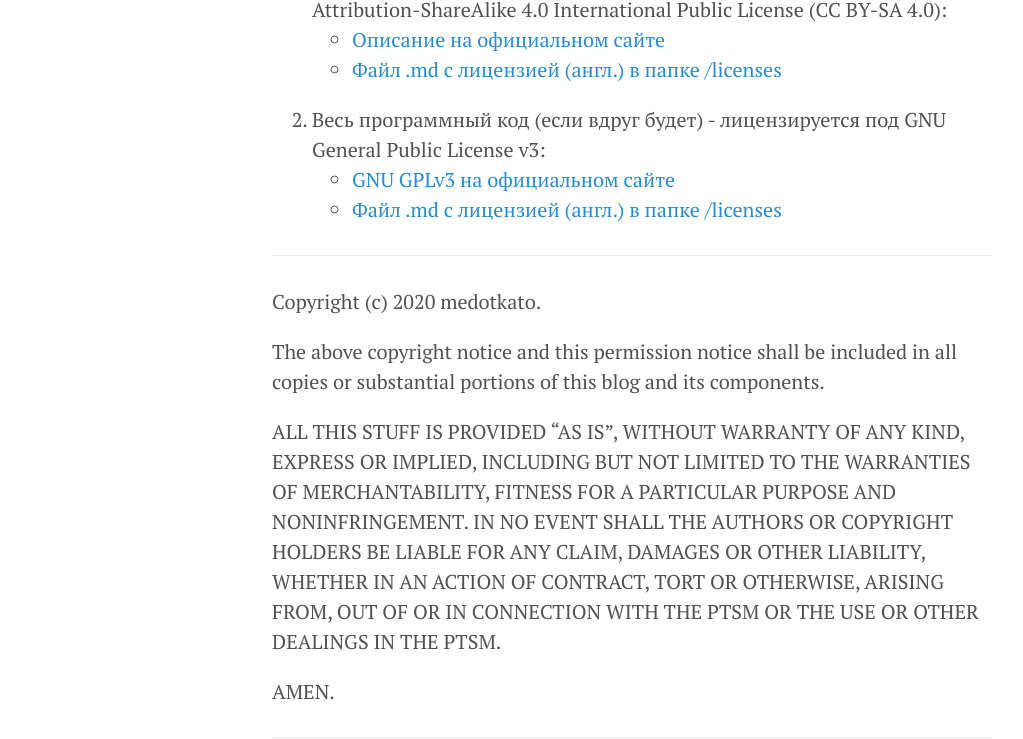
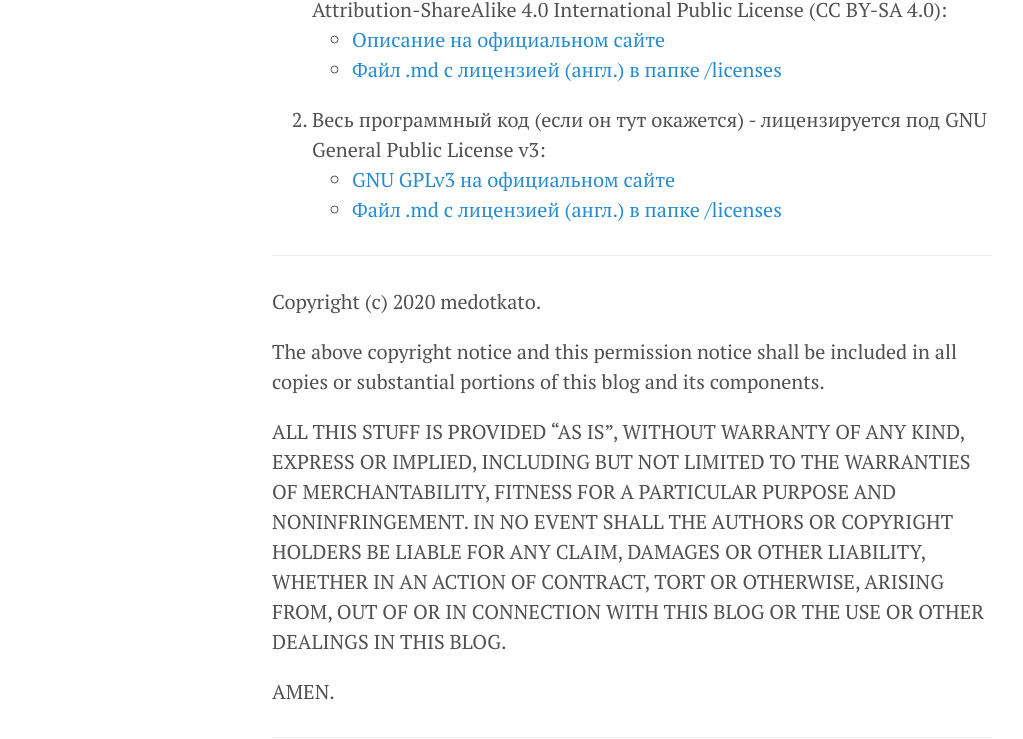
Before and after one commit to medotkato/medotkato.github.io, a Jekyll site: the page built from about.md, in a window 1280 px wide. Shown: the part 399-1138 px from the top of the page, without its empty margins (8-1031 px from the left). Built offline with Jekyll 4.4.1, drawn with Linux system fonts in a browser that asks for light colours.

Commit message:
updated sidebar

```diff
--- a/_includes/sidebar.html
+++ b/_includes/sidebar.html
@@ -27,8 +27,10 @@
 
 <!--
     <a class="sidebar-nav-item" href="{{ site.github.repo }}/archive/v{{ site.version }}.zip">Download</a>
+-->
     <a class="sidebar-nav-item" href="{{ site.github.repo }}">GitHub project</a>
--->
+    <a class="sidebar-nav-item" href="https://medotkato.github.io/ptsm">Plain Text Self Management Framework (rus)</a>
+
     <span class="sidebar-nav-item">Currently v{{ site.version }}</span>
   </nav>
 
--- a/about.md
+++ b/about.md
@@ -13,7 +13,7 @@
    - [Описание на официальном сайте](https://creativecommons.org/licenses/by-sa/4.0/)
    - [Файл .md с лицензией (англ.) в папке /licenses](/licenses/LICENSE_CC_BY_SA_EN.md)
 
-2. Весь программный код (если вдруг будет) - лицензируется под GNU General Public License v3:
+2. Весь программный код (если он тут окажется) - лицензируется под GNU General Public License v3:
     - [GNU GPLv3 на официальном сайте](https://www.gnu.org/licenses/gpl-3.0.html)
     - [Файл .md с лицензией (англ.) в папке /licenses](licenses/LICENSE_GNU_GPLv3_EN.md)
 
@@ -23,7 +23,7 @@
 
 The above copyright notice and this permission notice shall be included in all copies or substantial portions of this blog and its components.
 
-ALL THIS STUFF IS PROVIDED "AS IS", WITHOUT WARRANTY OF ANY KIND, EXPRESS OR IMPLIED, INCLUDING BUT NOT LIMITED TO THE WARRANTIES OF MERCHANTABILITY, FITNESS FOR A PARTICULAR PURPOSE AND NONINFRINGEMENT. IN NO EVENT SHALL THE AUTHORS OR COPYRIGHT HOLDERS BE LIABLE FOR ANY CLAIM, DAMAGES OR OTHER LIABILITY, WHETHER IN AN ACTION OF CONTRACT, TORT OR OTHERWISE, ARISING FROM, OUT OF OR IN CONNECTION WITH THE PTSM OR THE USE OR OTHER DEALINGS IN THE PTSM.
+ALL THIS STUFF IS PROVIDED "AS IS", WITHOUT WARRANTY OF ANY KIND, EXPRESS OR IMPLIED, INCLUDING BUT NOT LIMITED TO THE WARRANTIES OF MERCHANTABILITY, FITNESS FOR A PARTICULAR PURPOSE AND NONINFRINGEMENT. IN NO EVENT SHALL THE AUTHORS OR COPYRIGHT HOLDERS BE LIABLE FOR ANY CLAIM, DAMAGES OR OTHER LIABILITY, WHETHER IN AN ACTION OF CONTRACT, TORT OR OTHERWISE, ARISING FROM, OUT OF OR IN CONNECTION WITH THIS BLOG OR THE USE OR OTHER DEALINGS IN THIS BLOG.
 
 AMEN.
 
```
Also changed, not shown: LICENSE.md.
